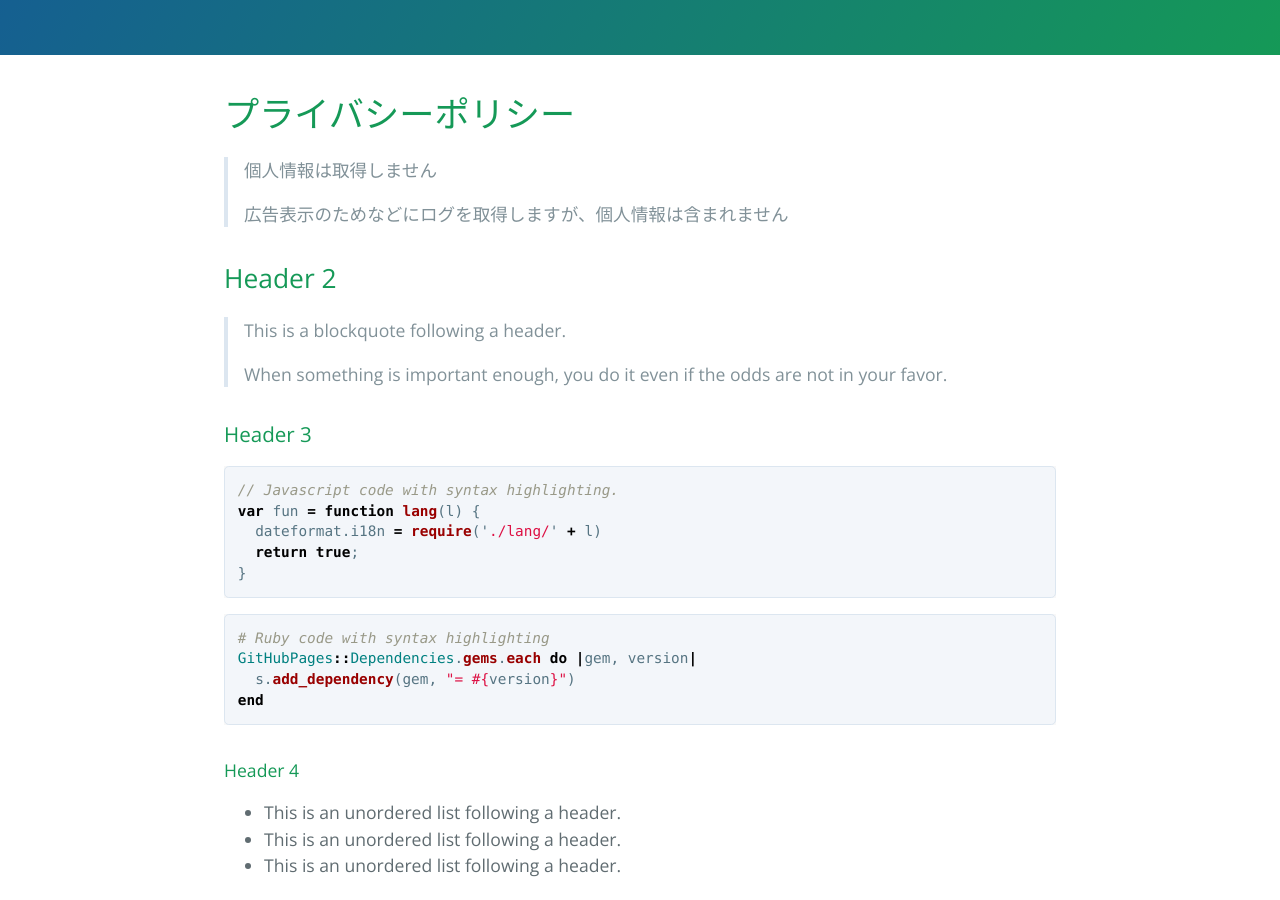
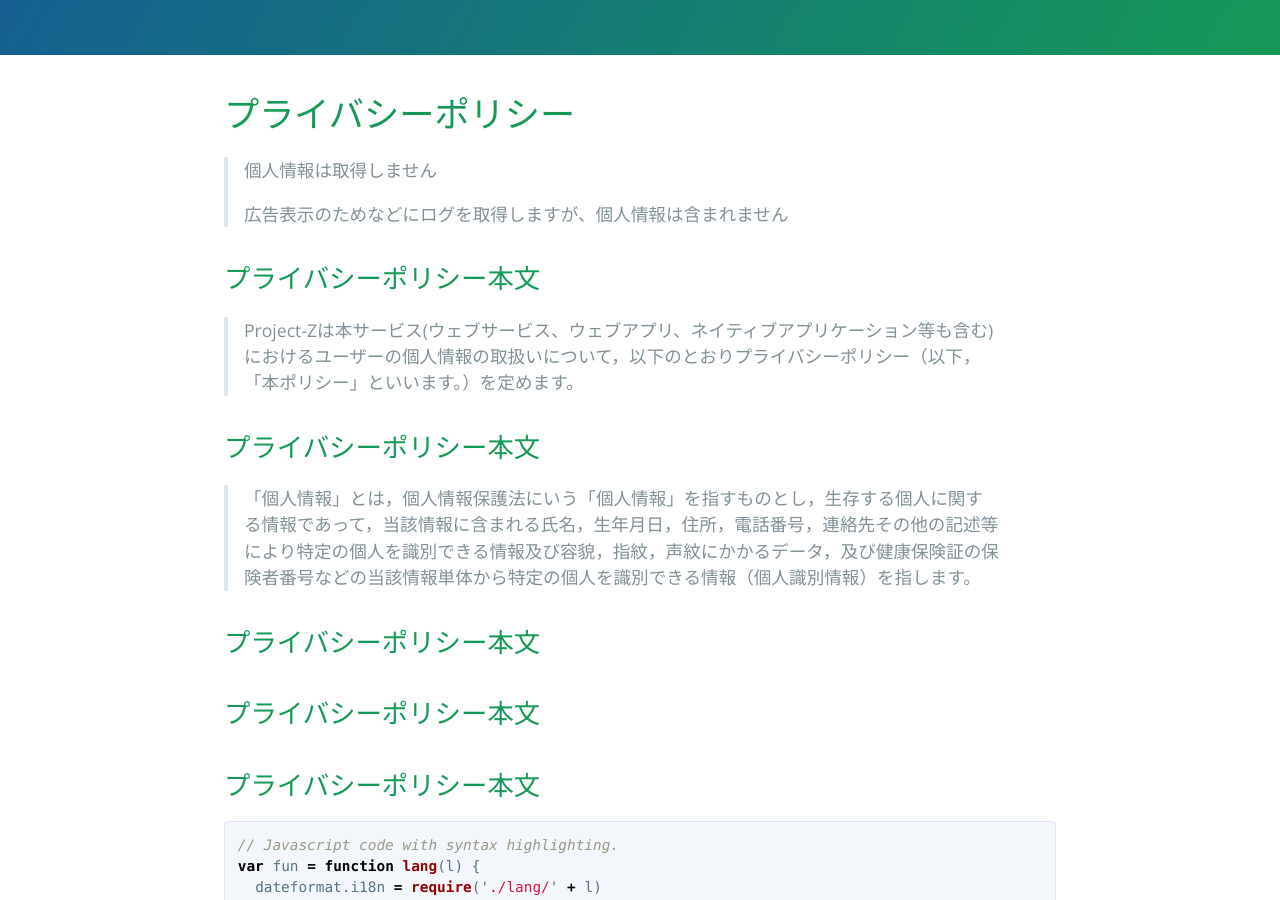
Before and after one commit to z-project-user/TeleHatsuMoude, a Jekyll site: the page built from docs/privacy-policy.md, in a window 1280 px wide and 900 px high, scrolled down 328 px. Built offline with Jekyll 4.4.1, drawn with Linux system fonts in a browser that asks for light colours; our own code applies the rules of GitHub Pages for plain Markdown files.

Commit message:
Update privacy-policy.md

````diff
--- a/docs/privacy-policy.md
+++ b/docs/privacy-policy.md
@@ -6,13 +6,20 @@
 >
 > 広告表示のためなどにログを取得しますが、個人情報は含まれません
 
-## Header 2
+## プライバシーポリシー本文
 
-> This is a blockquote following a header.
->
-> When something is important enough, you do it even if the odds are not in your favor.
+> Project-Zは本サービス(ウェブサービス、ウェブアプリ、ネイティブアプリケーション等も含む)におけるユーザーの個人情報の取扱いについて，以下のとおりプライバシーポリシー（以下，「本ポリシー」といいます。）を定めます。
 
-### Header 3
+## プライバシーポリシー本文
+
+>「個人情報」とは，個人情報保護法にいう「個人情報」を指すものとし，生存する個人に関する情報であって，当該情報に含まれる氏名，生年月日，住所，電話番号，連絡先その他の記述等により特定の個人を識別できる情報及び容貌，指紋，声紋にかかるデータ，及び健康保険証の保険者番号などの当該情報単体から特定の個人を識別できる情報（個人識別情報）を指します。
+
+
+## プライバシーポリシー本文
+
+## プライバシーポリシー本文
+
+## プライバシーポリシー本文
 
 ```js
 // Javascript code with syntax highlighting.
````
